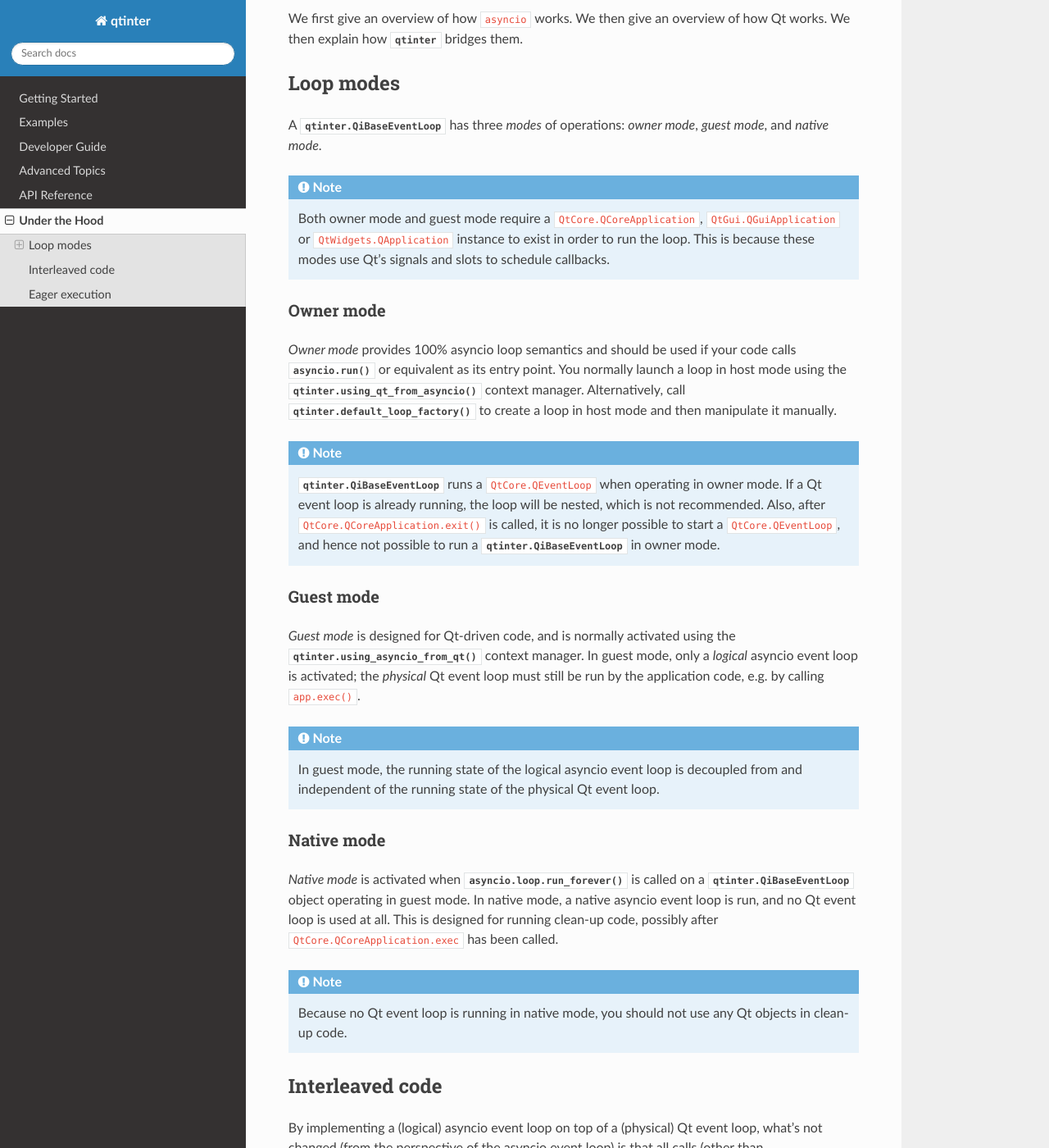
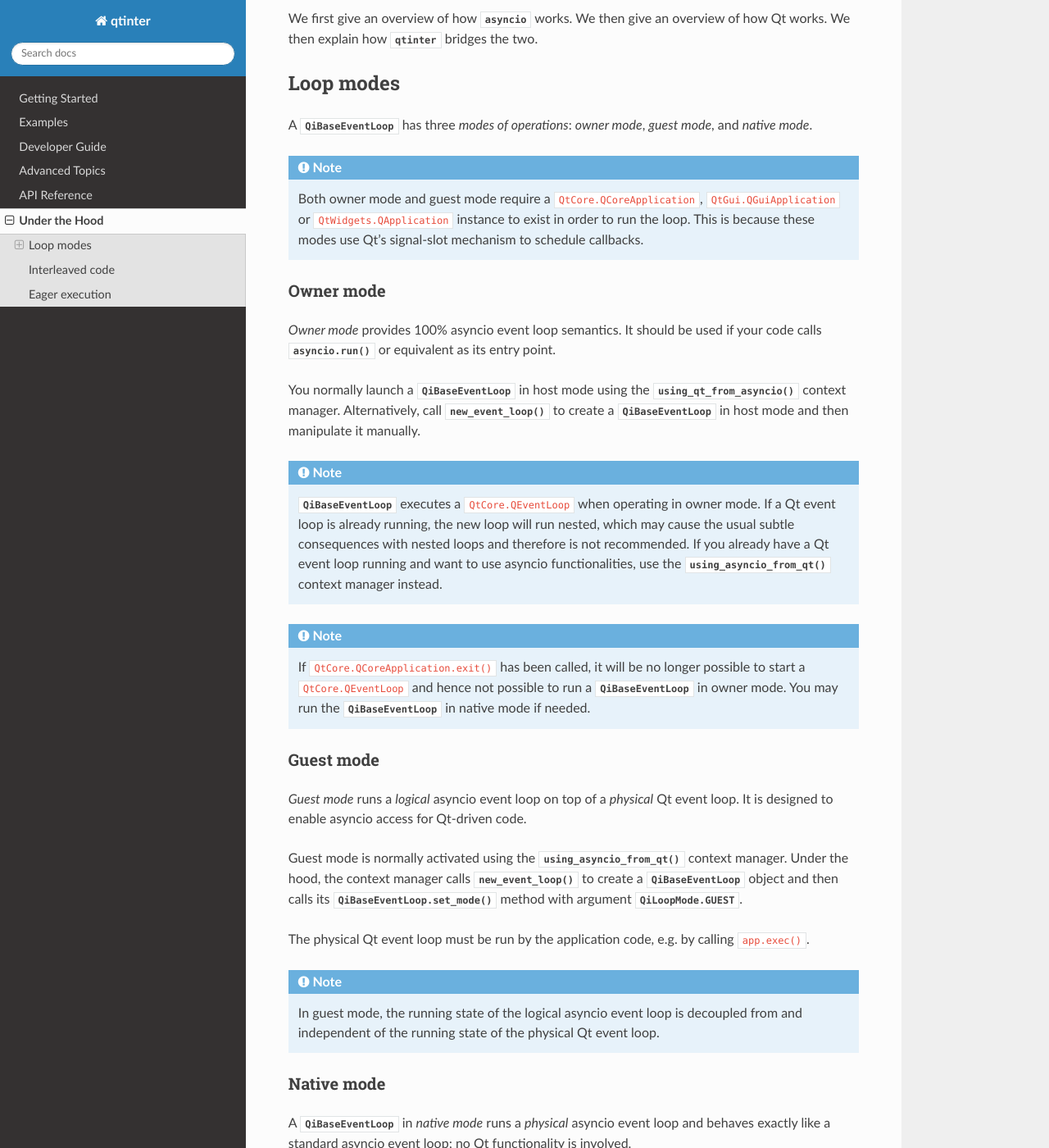
Before and after one commit to fancidev/qtinter, a Sphinx documentation site: the page built from docs/internals.rst, in a window 1280 px wide and 1400 px high, scrolled down 198 px. Shown: the whole window at 82% size. Built offline with Sphinx 7.4.7 and the Read the Docs theme 2.0.0, drawn with Linux system fonts in a browser that asks for light colours; the version number could not be read and is left out; some of the changed text lies outside the part shown.

Commit message:
Refine docs on loop modes.

```diff
--- a/docs/internals.rst
+++ b/docs/internals.rst
@@ -5,9 +5,9 @@ Under the Hood
 
 This page explains how :mod:`qtinter` is implemented.
 
-We first give an overview of how ``asyncio`` works.  We then give an
-overview of how Qt works.  We then explain how :mod:`qtinter` bridges
-them.
+We first give an overview of how :external:mod:`asyncio` works.
+We then give an overview of how Qt works.  We then explain how
+:mod:`qtinter` bridges the two.
 
 
 .. _loop-modes:
@@ -15,7 +15,7 @@ them.
 Loop modes
 ----------
 
-A :class:`qtinter.QiBaseEventLoop` has three *modes* of operations:
+A :class:`QiBaseEventLoop` has three *modes of operations*:
 *owner mode*, *guest mode*, and *native mode*.
 
 .. note::
@@ -23,34 +23,50 @@ A :class:`qtinter.QiBaseEventLoop` has three *modes* of operations:
    Both owner mode and guest mode require a ``QtCore.QCoreApplication``,
    ``QtGui.QGuiApplication`` or ``QtWidgets.QApplication`` instance to
    exist in order to run the loop.  This is because these modes use Qt's
-   signals and slots to schedule callbacks.
+   signal-slot mechanism to schedule callbacks.
 
 Owner mode
 ~~~~~~~~~~
 
-*Owner mode* provides 100% asyncio loop semantics and should be used
+*Owner mode* provides 100% asyncio event loop semantics.  It should be used
 if your code calls :func:`asyncio.run` or equivalent as its entry point.
-You normally launch a loop in host mode using the
-:func:`qtinter.using_qt_from_asyncio` context manager.  Alternatively,
-call :func:`qtinter.default_loop_factory` to create a loop in host mode
+
+You normally launch a :class:`QiBaseEventLoop` in host mode using the
+:func:`using_qt_from_asyncio` context manager.  Alternatively, call
+:func:`new_event_loop` to create a :class:`QiBaseEventLoop` in host mode
 and then manipulate it manually.
 
 .. note::
 
-   :class:`qtinter.QiBaseEventLoop` runs a ``QtCore.QEventLoop`` when
+   :class:`QiBaseEventLoop` executes a ``QtCore.QEventLoop`` when
    operating in owner mode.  If a Qt event loop is already running,
-   the loop will be nested, which is not recommended.  Also, after
-   ``QtCore.QCoreApplication.exit()`` is called, it is no longer
-   possible to start a ``QtCore.QEventLoop``, and hence not possible
-   to run a :class:`qtinter.QiBaseEventLoop` in owner mode.
+   the new loop will run nested, which may cause the usual subtle
+   consequences with nested loops and therefore is not recommended.
+   If you already have a Qt event loop running and want to use asyncio
+   functionalities, use the :func:`using_asyncio_from_qt` context
+   manager instead.
+
+.. note::
+
+   If ``QtCore.QCoreApplication.exit()`` has been called, it will be
+   no longer possible to start a ``QtCore.QEventLoop`` and hence not
+   possible to run a :class:`QiBaseEventLoop` in owner mode.  You
+   may run the :class:`QiBaseEventLoop` in native mode if needed.
 
 Guest mode
 ~~~~~~~~~~
 
-*Guest mode* is designed for Qt-driven code, and is normally activated
-using the :func:`qtinter.using_asyncio_from_qt` context manager.
-In guest mode, only a *logical* asyncio event loop is activated; the
-*physical* Qt event loop must still be run by the application code,
+*Guest mode* runs a *logical* asyncio event loop on top of a *physical*
+Qt event loop.  It is designed to enable asyncio access for Qt-driven
+code.
+
+Guest mode is normally activated using the :func:`using_asyncio_from_qt`
+context manager.  Under the hood, the context manager calls
+:func:`new_event_loop` to create a :class:`QiBaseEventLoop` object
+and then calls its :meth:`QiBaseEventLoop.set_mode` method with
+argument :data:`QiLoopMode.GUEST`.
+
+The physical Qt event loop must be run by the application code,
 e.g. by calling ``app.exec()``.
 
 .. note::
@@ -62,16 +78,25 @@ e.g. by calling ``app.exec()``.
 Native mode
 ~~~~~~~~~~~
 
-*Native mode* is activated when :external:meth:`asyncio.loop.run_forever`
-is called on a :class:`qtinter.QiBaseEventLoop` object operating in guest
-mode.  In native mode, a native asyncio event loop is run, and no
-Qt event loop is used at all.  This is designed for running clean-up code,
-possibly after ``QtCore.QCoreApplication.exec`` has been called.
+A :class:`QiBaseEventLoop` in *native mode* runs a *physical* asyncio
+event loop and behaves exactly like a standard asyncio event loop;
+no Qt functionality is involved.
+
+Native mode is activated by the :func:`using_asyncio_from_qt` context
+manager in its clean-up code before running the coroutines to cancel
+pending tasks and shutdown async generators.  This mode allows
+coroutines to run even after ``QtCore.QCoreApplication.exec``
+has been called.
+
+To manually activate native mode, call :meth:`QiBaseEventLoop.set_mode`
+with argument :data:`QiLoopMode.NATIVE`.
 
 .. note::
 
    Because no Qt event loop is running in native mode, you should not
-   use any Qt objects in clean-up code.
+   use any Qt objects in this mode.  In particular, the clean-up code
+   in your coroutines should work without requiring a running Qt event
+   loop.
 
 
 Interleaved code
```
